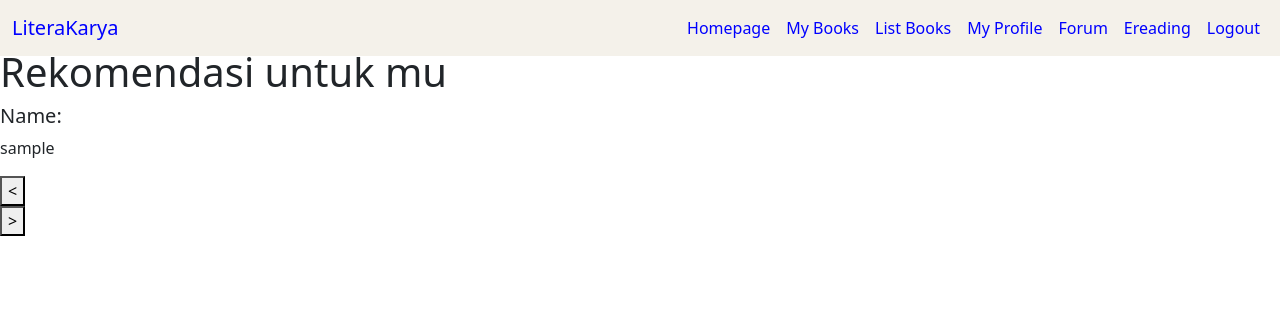
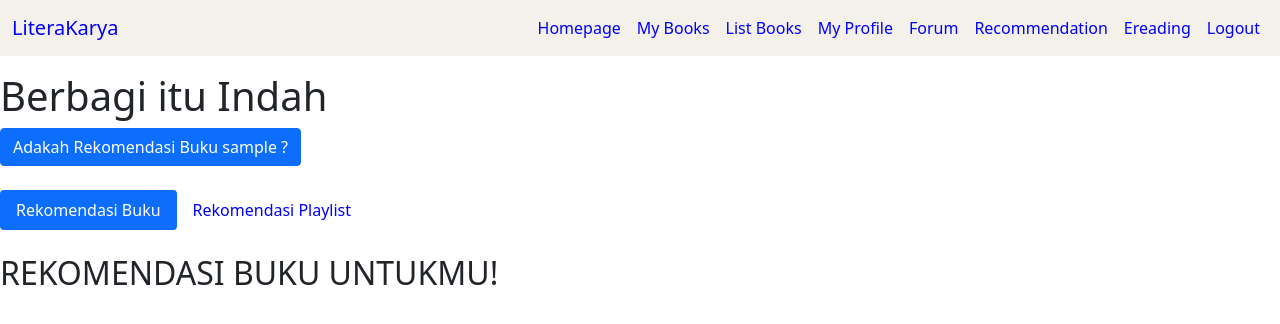
Before and after one commit to pbp-d03/literakarya, a Django app: page /recommendation/ in a window 1280 px wide. Shown: the top 324 px of the page. Run offline with Django 4.2, Linux system fonts and the light colour scheme; the visitor is signed in with stand-in values (Sample User, id 1); data comes from the database, SQL or seed files in the repository; data that the repository does not hold is empty.

Commit message:
menambahkan navbar rekomendasi

```diff
--- a/recommendation/forms.py
+++ b/recommendation/forms.py
@@ -1,11 +1,12 @@
 from django import forms
-from book_page.models import Book  # pastikan ini sesuai dengan lokasi model Book di project kamu
+from book_page.models import Book
 from .models import Rekomendasi
 
 class FormRekomendasi(forms.ModelForm):
     unique_genres = set(Book.objects.values_list('genre_1', flat=True))
     genre_buku = forms.ChoiceField(choices=[(x, x) for x in unique_genres])
 
+
     class Meta:
         model = Rekomendasi
         fields = ['genre_buku', 'judul_buku', 'nilai_buku', 'isi_rekomendasi']
--- a/recommendation/templates/recommendation.html
+++ b/recommendation/templates/recommendation.html
@@ -2,65 +2,133 @@
 
 {% block extra_css %}
 <style>
+  /* Warna latar belakang */
+  body {
+    background-color: #f4f4f4;
+  }
+
+  /* Gaya card */
   .card {
-    height: 100%;
+    border: none;
+    border-radius: 10px;
+    box-shadow: 0 4px 8px rgba(0, 0, 0, 0.2);
+    transition: transform 0.2s ease-in-out, box-shadow 0.2s ease-in-out;
   }
+
   .card:hover {
-    box-shadow: 0 4px 8px rgba(0,0,0,0.1) !important;
-    transition: box-shadow 0.3s ease-in-out;
+    transform: translateY(-5px);
+    box-shadow: 0 8px 16px rgba(0, 0, 0, 0.2);
   }
-  #recommendationRow {
+
+  .card-body {
+    padding: 20px;
+  }
+
+  /* Gaya tombol */
+  .btn {
+    border-radius: 5px;
+    transition: background-color 0.2s ease-in-out;
+  }
+
+  .btn-primary {
+    background-color: #007bff;
+    border: none;
+  }
+
+  .btn-primary:hover {
+    background-color: #0056b3;
+  }
+
+  .btn-danger {
+    background-color: #dc3545;
+    border: none;
+  }
+
+  .btn-danger:hover {
+    background-color: #c82333;
+  }
+
+  /* Gaya ikon */
+  .icon {
+    margin-right: 5px;
+  }
+
+  /* Gaya tombol aksi */
+  .action-btn {
     display: flex;
-    overflow-x: auto;
-    width: 100%;
+    align-items: center;
   }
-  .col-md-2 {
-    flex: 0 0 auto;
-    width: 16%;
-    white-space: normal;
-    vertical-align: top;
-  }
-  button#prevButton, button#nextButton {
-    background-color: #FF0000;
-    color: white;
-    padding: 12px 20px;
-    margin: 12px;
-    border: none;
-    cursor: pointer;
-    position: absolute;
-  }
-  button#prevButton {
-    left: 0;
-  }
-  button#nextButton {
-    right: 0;
+
+  .action-btn button {
+    margin-right: 10px;
   }
 </style>
 {% endblock %}
 
+
 {% block content %}
-<h1>Rekomendasi untuk mu</h1>
-<h5>Name:</h5>
-<p>{{ user }}</p>
+<h1 class="mt-4">Berbagi itu Indah</h1>
 
-<div class="position-relative">
-  <button id="prevButton" onclick="scrollContent(-1)"><</button>
+<div class="mb-4">
+  <a class="btn btn-primary" data-bs-toggle="collapse" href="#collapseExample" role="button" aria-expanded="false" aria-controls="collapseExample">
+    <i class="bi bi-plus-circle icon"></i> Adakah Rekomendasi Buku {{ user }} ?
+  </a>
+</div>
+<div class="collapse" id="collapseExample">
+  <div class="card">
+    <div class="card-body">
+      Halo {{ user }}!<br>
+      Apakah kamu punya rekomendasi buku yang ingin kamu bagikan?<br>
+      <a href="{% url 'recommendation:bikin' %}" class="btn btn-primary">
+        <i class="bi bi-plus-circle icon"></i> Tambahkan Rekomendasi
+      </a>
+    </div>
+  </div>
+</div>
+
+<ul class="nav nav-pills mb-3" id="pills-tab" role="tablist">
+  <li class="nav-item" role="presentation">
+    <button class="nav-link active" id="pills-home-tab" data-bs-toggle="pill" data-bs-target="#pills-home" type="button" role="tab" aria-controls="pills-home" aria-selected="true">
+      <i class="bi bi-book icon"></i> Rekomendasi Buku
+    </button>
+  </li>
+  <li class="nav-item" role="presentation">
+    <button class="nav-link" id="pills-profile-tab" data-bs-toggle="pill" data-bs-target="#pills-profile" type="button" role="tab" aria-controls="pills-profile" aria-selected="false">
+      <i class="bi bi-music-note icon"></i> Rekomendasi Playlist
+    </button>
+  </li>
+</ul>
+<div class="tab-content" id="pills-tabContent">
+  <div class="tab-pane fade show active" id="pills-home" role="tabpanel" aria-labelledby="pills-home-tab">
+    <h2 class="my-4">
+      REKOMENDASI BUKU UNTUKMU!
+    </h2>
     <div class="row" id="recommendationRow">
       {% for recommend in recommended %}
-    <div class="col-md-2">
-      <div class="card h-100">
+      <div class="col-md-4">
+        <div class="card mb-4">
           <div class="card-body">
             <h5 class="card-title">{{ recommend.judul_buku }}</h5>
             <p class="card-text">Genre: {{ recommend.genre_buku }}</p>
             <p class="card-text">Rating: {{ recommend.nilai_buku }}</p>
             <p class="card-text">Rekomendasi: {{ recommend.isi_rekomendasi }}</p>
-
+            <form action="{% url 'recommendation:like_view' recommend.id %}" method="POST">
+              {% csrf_token %}
+              <button type="submit" name="post_id" value="{{ post.id }}" class="btn btn-primary btn-sm">
+                <i class="bi bi-hand-thumbs-up icon"></i>
+                {% if user in recommend.likes.all %}
+                  Unlike
+                {% else %}
+                  Like
+                {% endif %}
+              </button>  <span class="likes-count">{{ recommend.likes.count }}</span>
+            </form>
             {% if user == recommend.user.username %}
-          <a href="{% url 'recommendation:edit_rekom' recommend.id %}">
-            <button class="btn btn-primary">Edit</button>
+            <a href="{% url 'recommendation:edit_rekom' recommend.id %}" class="btn btn-primary btn-sm">
+              <i class="bi bi-pencil icon"></i> Edit
             </a>
-          <a href="{% url 'recommendation:hapus_rekom' recommend.id %}">
-            <button class="btn btn-danger">Hapus</button>
+            <a href="{% url 'recommendation:hapus_rekom' recommend.id %}" class="btn btn-danger btn-sm">
+              <i class="bi bi-trash icon"></i> Hapus
             </a>
             {% endif %}
           </div>
@@ -68,6 +136,65 @@
       </div>
       {% endfor %}
     </div>
-  <button id="nextButton" onclick="scrollContent(1)">></button>
   </div>
+  <div class="tab-pane fade" id="pills-profile" role="tabpanel" aria-labelledby="pills-profile-tab">
+    <h2 class="my-4">
+      REKOMENDASI MUSIK UNTUKMU!
+    </h2>
+    <div>
+      <iframe style="border-radius: 12px" src="https://open.spotify.com/embed/playlist/5IpDZcf75R6K7NvXYXJ2FV?utm_source=generator" width="100%" height="352" frameBorder="0" allowfullscreen="" allow="autoplay; clipboard-write; encrypted-media; fullscreen; picture-in-picture" loading="lazy"></iframe>
+    </div>
+  </div>
+</div>
+
+<script src="https://code.jquery.com/jquery-3.6.0.min.js"></script>
+
+
+<script>
+    // Fungsi untuk mendapatkan CSRF Token
+    function getCookie(name) {
+        let cookieValue = null;
+        if (document.cookie && document.cookie !== '') {
+            const cookies = document.cookie.split(';');
+            for (let i = 0; i < cookies.length; i++) {
+                const cookie = cookies[i].trim();
+                if (cookie.substring(0, name.length + 1) === (name + '=')) {
+                    cookieValue = decodeURIComponent(cookie.substring(name.length + 1));
+                    break;
+                }
+            }
+        }
+        return cookieValue;
+    }
+
+    // Mengatur CSRF Token untuk AJAX
+    $.ajaxSetup({
+        headers: { "X-CSRFToken": getCookie("csrftoken") }
+    });
+
+    document.addEventListener("DOMContentLoaded", function() {
+    let genreSelect = document.querySelector("[name=genre_buku]");
+    let bookSelect = document.querySelector("[name=judul_buku]");
+
+    genreSelect.addEventListener("change", function() {
+        let selectedGenre = genreSelect.value;
+
+        fetch(`/get_books_by_genre/${selectedGenre}`)
+        .then(response => response.json())
+        .then(data => {
+        // Hapus pilihan sebelumnya
+        bookSelect.innerHTML = "";
+
+        // Tambahkan pilihan baru berdasarkan genre
+        for (let book of data) {
+            let option = document.createElement("option");
+            option.value = book.id;
+            option.text = book.nama_buku;
+            bookSelect.appendChild(option);
+        }
+        });
+    });
+    });
+</script>
+
 {% endblock content %}
--- a/recommendation/urls.py
+++ b/recommendation/urls.py
@@ -1,5 +1,5 @@
 from django.urls import path
-from recommendation.views import show_recommendation, membuat_rekomendasi, show_json, show_json_by_id, get_books_by_genre, edit_rekom, hapus_rekom
+from recommendation.views import show_recommendation, membuat_rekomendasi, show_json, show_json_by_id, get_books_by_genre, edit_rekom, hapus_rekom, like_view
 
 app_name = 'recommendation'
 
@@ -11,4 +11,5 @@ urlpatterns = [
     path('get_books_by_genre/<str:genre>/', get_books_by_genre, name='get_books_by_genre'),
     path('edit-rekom/<int:id>', edit_rekom, name='edit_rekom'),
     path('hapus-rekom/<int:id>', hapus_rekom, name='hapus_rekom'),
+    path('like/<int:pk>/', like_view, name='like_view'),
 ]
--- a/recommendation/views.py
+++ b/recommendation/views.py
@@ -1,4 +1,4 @@
-from django.shortcuts import render
+from django.shortcuts import render, get_object_or_404
 from django.http import HttpResponseRedirect
 from recommendation.forms import FormRekomendasi
 from recommendation.models import Rekomendasi
@@ -8,14 +8,23 @@ from django.core import serializers
 from django.http import JsonResponse
 from django.contrib.auth.models import User
 from django.contrib.auth.decorators import login_required
+from django.views.decorators.csrf import csrf_exempt
 
 # Create your views here.
 @login_required(login_url='/login')
 def show_recommendation(request):
     recommended = Rekomendasi.objects.all().select_related('user')
+    pk = request.GET.get('pk', None)
+    if pk is not None:
+        total = get_object_or_404(Rekomendasi, id=pk)
+        total_likes = total.total_likes()
+    else:
+        total_likes = 0  # or any other default value
+
     context = {
         'user': request.user.username,
         'recommended' : recommended,
+        'total_likes' : total_likes,
     }
 
     return render(request, "recommendation.html", context)
@@ -56,7 +65,7 @@ def get_books_by_genre(request, genre):
 
 def edit_rekom(request, id):
     recommended = Rekomendasi.objects.get(pk = id)
-    form = FormRekomendasi(request.POST or None, instance=product)
+    form = FormRekomendasi(request.POST or None, instance=recommended)
 
     if form.is_valid() and request.method == "POST":
         form.save()
@@ -69,3 +78,13 @@ def hapus_rekom(request, id):
     recommended = Rekomendasi.objects.get(pk = id)
     recommended.delete()
     return HttpResponseRedirect(reverse('recommendation:show_recommendation'))
+
+@login_required(login_url='/login/')
+def like_view(request, pk):
+    post = get_object_or_404(Rekomendasi, id=pk)
+    if request.user in post.likes.all():
+        post.likes.remove(request.user)
+    else:
+        post.likes.add(request.user)
+    post.save()
+    return HttpResponseRedirect(reverse('recommendation:show_recommendation'))  # Update the reverse call
--- a/templates/base.html
+++ b/templates/base.html
@@ -70,6 +70,9 @@
                 <a class="nav-link" href="/forum/">Forum</a>
               </li>
               <li class="nav-item">
+                <a class="nav-link" href="/recommendation/">Recommendation</a>
+              </li>
+              <li class="nav-item">
                 <a class="nav-link" href="/ereading/">Ereading</a>
               </li>
               <li class="nav-item">
```
Also changed, not shown: recommendation/models.py (+8 -2 lines), recommendation/migrations/0003_alter_rekomendasi_user.py (added), recommendation/migrations/0004_remove_rekomendasi_suka_buku_rekomendasi_liked_by.py (added), recommendation/migrations/0005_remove_rekomendasi_liked_by_rekomendasi_likes.py (added), recommendation/migrations/0006_alter_rekomendasi_likes.py (added). Lines whose indentation alone changed are shown as unchanged.
